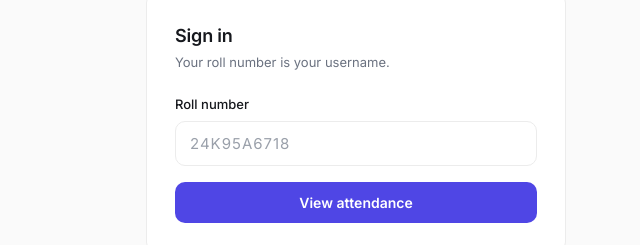
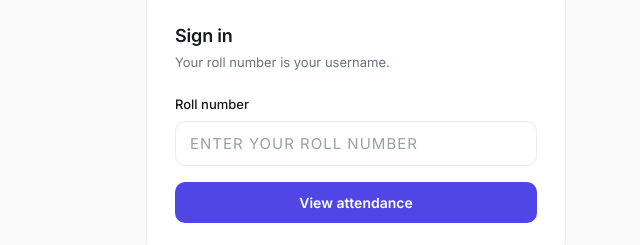
Before and after one commit to umanikumar213/tkrclass, a website: page index.html in a window 1280 px wide. Shown: the part 213-458 px from the top of the page, without its empty margins (284-924 px from the left). Drawn offline with Linux system fonts and the light colour scheme.

Commit message:
Update index.html

```diff
--- a/index.html
+++ b/index.html
@@ -156,7 +156,7 @@
     <h2>Sign in</h2>
     <div class="hint">Your roll number is your username.</div>
     <label for="roll">Roll number</label>
-    <input id="roll" placeholder="24K95A6718" autocomplete="off" />
+    <input id="roll" placeholder="Enter Your Roll Number" autocomplete="off" />
     <button class="btn" id="btn" onclick="go()">View attendance</button>
     <div class="err" id="err"></div>
   </div></div>
```
